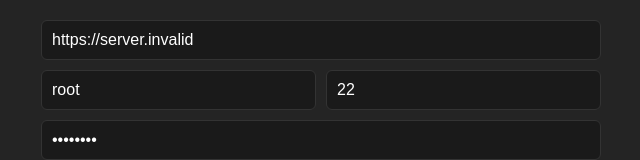
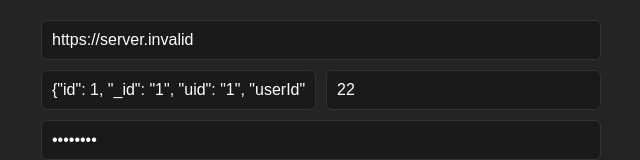
Before and after one commit to k-wa-wa/nash, a React (Vite) app in the folder frontend/: page / in a window 1280 px wide. Shown: the part 234-394 px from the top of the page, without its empty margins (319-959 px from the left). Built offline with nearby package versions, Linux system fonts and the light colour scheme; no server answers; sample sign-in values are in the browser's storage.

Commit message:
feat: 接続情報の半永続化

```diff
--- a/frontend/src/components/ConnectForm.tsx
+++ b/frontend/src/components/ConnectForm.tsx
@@ -14,14 +14,26 @@ interface ConnectFormProps {
 }
 
 export function ConnectForm({ onConnect }: ConnectFormProps) {
-	const [host, setHost] = useState(import.meta.env.VITE_SSH_HOST || "");
-	const [user, setUser] = useState(import.meta.env.VITE_SSH_USER || "");
-	const [port, setPort] = useState(import.meta.env.VITE_SSH_PORT || "22");
+	const [host, setHost] = useState(
+		localStorage.getItem("ssh_host") || import.meta.env.VITE_SSH_HOST || "",
+	);
+	const [user, setUser] = useState(
+		localStorage.getItem("ssh_user") || import.meta.env.VITE_SSH_USER || "",
+	);
+	const [port, setPort] = useState(
+		localStorage.getItem("ssh_port") || import.meta.env.VITE_SSH_PORT || "22",
+	);
 	const [pass, setPass] = useState(import.meta.env.VITE_SSH_PASS || "");
 	const [identityKey, setIdentityKey] = useState("");
 
 	const handleSubmit = (e: React.FormEvent) => {
 		e.preventDefault();
+
+		// Save connection details to localStorage
+		localStorage.setItem("ssh_host", host);
+		localStorage.setItem("ssh_user", user);
+		localStorage.setItem("ssh_port", port);
+
 		// identityFile is undefined when using manual form, identityKey is passed if file selected
 		onConnect(host, user, port, pass, undefined, identityKey);
 	};
```
